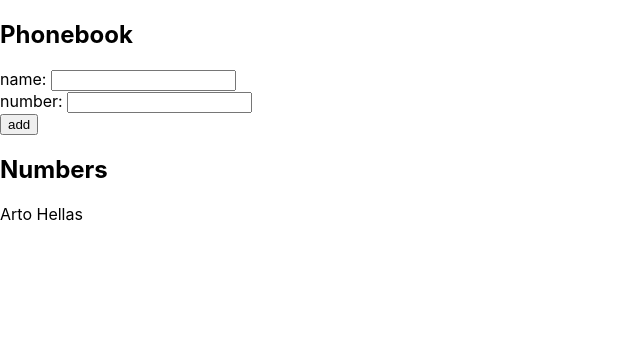
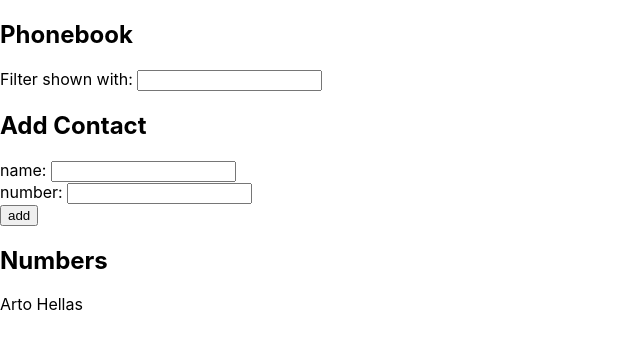
Before and after one commit to Ji-One1/fso, a React (Create React App) app in the folder phonebook/: page / in a window 1280 px wide. Shown: the top 350 px of the page, without its empty margins (0-640 px from the left). Built offline with nearby package versions, Linux system fonts and the light colour scheme.

Commit message:
add filtering

```diff
--- a/phonebook/src/App.js
+++ b/phonebook/src/App.js
@@ -6,9 +6,11 @@ const App = () => {
   ])
   const [newName, setNewName] = useState('')
   const [newNumber, setNewNumber] = useState('')
+  const [filter, setFilter] = useState('')
 
   const handleNameChange = (event) => setNewName(event.target.value)
   const handleNumberChange = e => setNewNumber(e.target.value)
+  const handleFilterChange = e => setFilter(e.target.value)
 
   const handleSubmit = (e) => {
     e.preventDefault()
@@ -25,17 +27,24 @@ const App = () => {
     setNewNumber('')
     }
 
+    const filteredContacts =  persons.filter(person => person.name.toLowerCase().includes(filter.toLowerCase()))
+
+
 
   return (
     <div>
       <h2>Phonebook</h2>
+      <form onSubmit={handleSubmit}>
+        <div>Filter shown with: <input value={filter} onChange={handleFilterChange}/></div>
+      </form>
+      <h2>Add Contact</h2>
       <form onSubmit={handleSubmit}>
         <div>name: <input value={newName} onChange={handleNameChange}/></div>
         <div>number: <input value={newNumber} onChange={handleNumberChange}/></div>
         <div><button type="submit">add</button></div>
       </form>
       <h2>Numbers</h2>
-      {persons.map(person => <div key={person.name}> {person.name} {person.number}</div>)}
+      {filteredContacts.map(person => <div key={person.name}> {person.name} {person.number}</div>)}
     </div>
   )
 }
```
